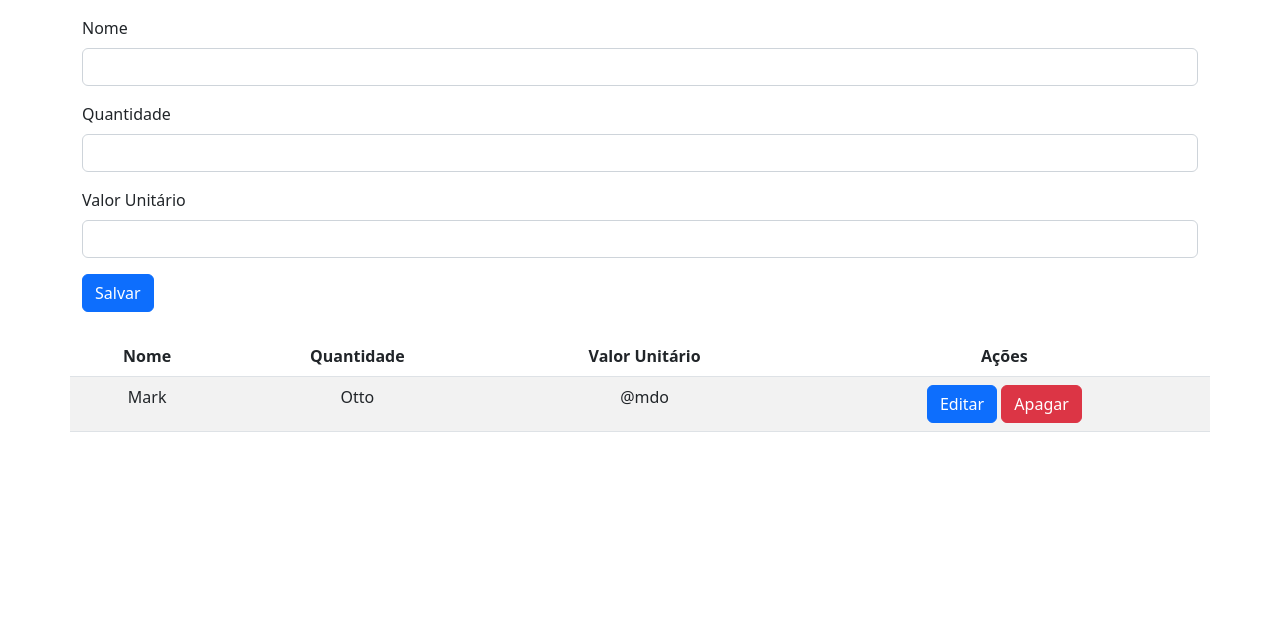
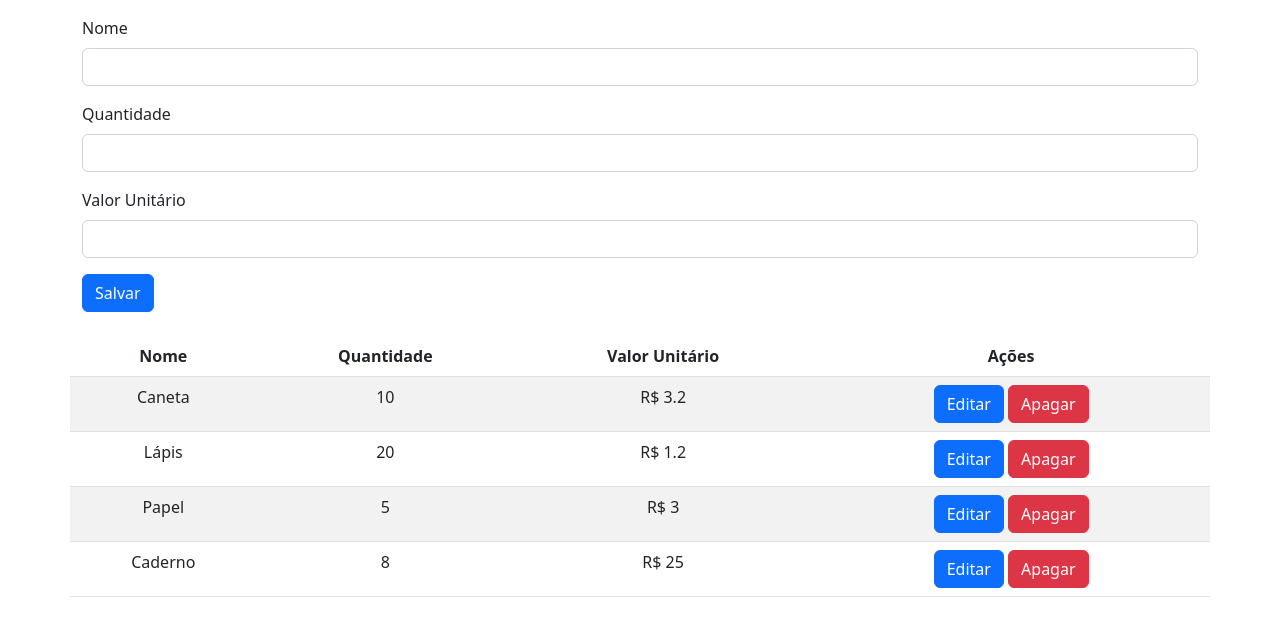
Before and after one commit to fredcoutinho52/projeto-estoque, a plain HTML site: page index.html in a window 1280 px wide. Drawn offline with nearby package versions, Linux system fonts and the light colour scheme.

Commit message:
populando a tabela

```diff
--- a/index.html
+++ b/index.html
@@ -24,7 +24,9 @@
                         <label for="valor" class="form-label">Valor Unitário</label>
                         <input type="text" class="form-control" id="valor">
                     </div>
-                    <button type="submit" class="btn btn-primary">Salvar</button>
+                    <button type="submit" class="btn btn-primary" onclick="addItem(event)">
+                        Salvar
+                    </button>
                 </form>
             </div>
 
@@ -38,17 +40,7 @@
                         <th scope="col">Ações</th>
                       </tr>
                     </thead>
-                    <tbody>
-                      <tr>
-                        <td>Mark</td>
-                        <td>Otto</td>
-                        <td>@mdo</td>
-                        <td>
-                            <button type="button" class="btn btn-primary">Editar</button>
-                            <button type="button" class="btn btn-danger">Apagar</button>
-                        </td>
-                      </tr>
-                    </tbody>
+                    <tbody></tbody>
                 </table>
             </div>
         </div>
--- a/main.js
+++ b/main.js
@@ -1,19 +1,76 @@
+// document.addEventListener("DOMContentLoaded", getData);
+
+const data = [
+    {
+        id: 1,
+        nome: "Caneta",
+        quantidade: 10,
+        valor: 3.20,
+    },
+    {
+        id: 2,
+        nome: "Lápis",
+        quantidade: 20,
+        valor: 1.20,
+    },
+    {
+        id: 3,
+        nome: "Papel",
+        quantidade: 5,
+        valor: 3,
+    },
+    {
+        id: 4,
+        nome: "Caderno",
+        quantidade: 8,
+        valor: 25,
+    },
+];
+
+
 // read
 function getData() {
+    populateTable(data);
+}
 
+function populateTable(stock) {
+    const tbody = document.querySelector("tbody");
+    const items = stock.map(item => {
+        return `
+            <tr>
+                <td>${item.nome}</td>
+                <td>${item.quantidade}</td>
+                <td>R$ ${item.valor}</td>
+                <td>
+                    <button type="button" class="btn btn-primary">Editar</button>
+                    <button type="button" class="btn btn-danger">Apagar</button>
+                </td>
+            </tr>
+        `;
+    }).join("");
+    tbody.insertAdjacentHTML("beforeend", items);
 }
 
 // create
-function addItem() {
+function addItem(e) {
+    e.preventDefault();
 
+    const nome = document.querySelector("#nome").value;
+    const quantidade = document.querySelector("#quantidade").value;
+    const valor = document.querySelector("#valor").value;
+
+    const item = { nome, quantidade, valor }
+    console.log(item);
 }
 
 // update
-function updateItem() {
+function updateItem(id, item) {
 
 }
 
 // delete
-function deleteItem() {
+function deleteItem(id) {
 
 }
+
+getData();
```
